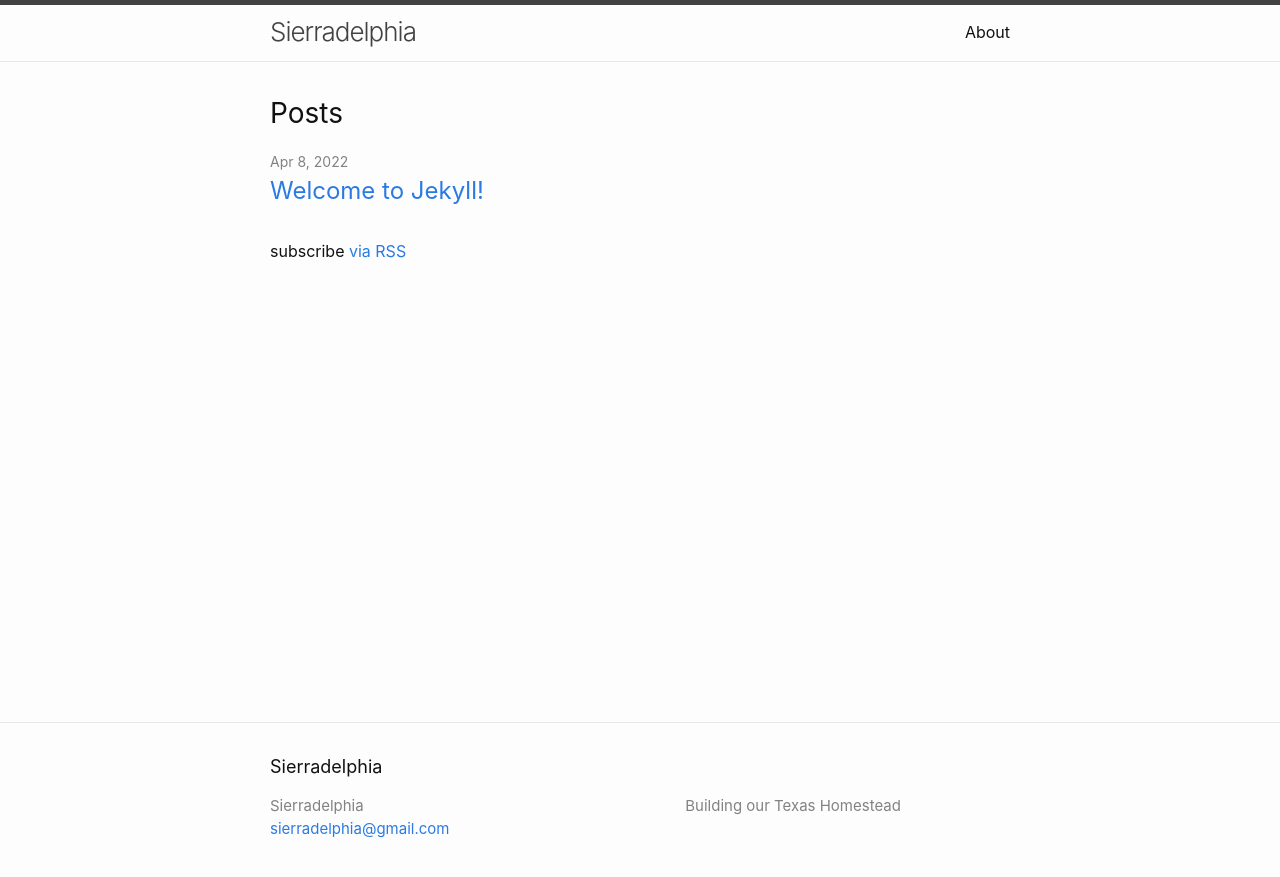
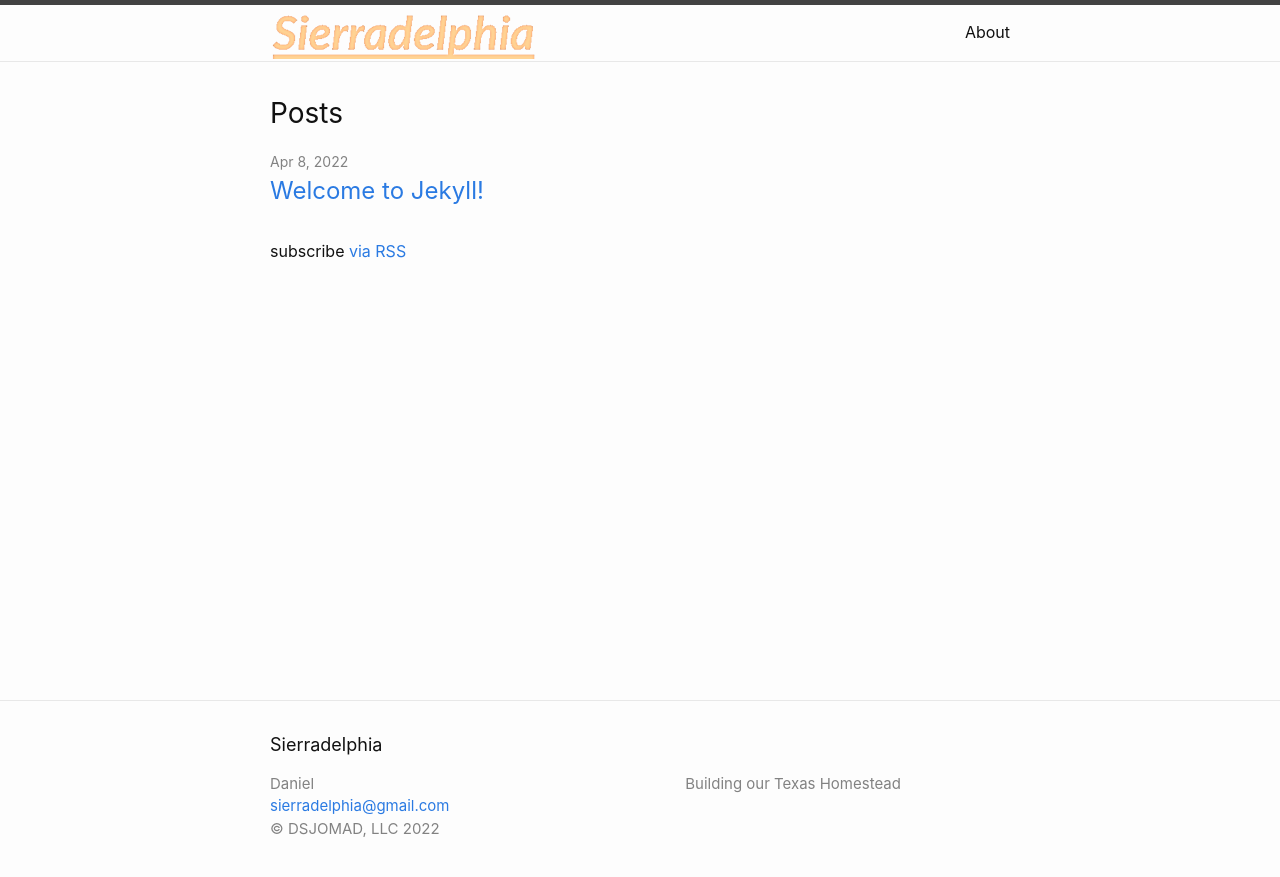
Before and after one commit to dsjomad/sierradelphia, a Jekyll site: the page built from index.md, in a window 1280 px wide. Shown: the top 877 px of the page. Built offline with Jekyll 4.4.1, drawn with Linux system fonts in a browser that asks for light colours.

Commit message:
completed all branding activities

```diff
--- a/_config.yml
+++ b/_config.yml
@@ -22,6 +22,20 @@ url: "https://dsjomad.github.io" # the base hostname & protocol for your site, e
 #twitter_username: jekyllrb
 #github_username:  jekyll
 
+# Fields minima uses, but are not defaulted with the jekyll new command.
+# Author is the default for posts, the Atom feed, and is used in the footer.
+author: Daniel
+
+# New fields not defaulted by Jekyll-new with the minima theme
+# Add a copyright. A copyright symbol and year will be added automatically
+# copyright: Company Name, Inc.
+copyright: DSJOMAD, LLC
+# title-logo is a new field that, when used, displays a logo
+# instead of custom text. Ideally, image is 50px high and takes up
+# minimal horizontal space. Tested with a new root “images” folder e.g.:
+# tiltle-logo: /images/my-logo.png (or JPG, etc.)
+title-logo: /images/title-logo.png
+
 # Build settings
 markdown: kramdown
 # Removed minima theme since it is now a regular theme.
--- a/_includes/footer.html
+++ b/_includes/footer.html
@@ -18,6 +18,9 @@
             {%- if site.email -%}
             <li><a class="u-email" href="mailto:{{ site.email }}">{{ site.email }}</a></li>
             {%- endif -%}
+            {%- if site.copyright -%}
+            <li>&copy; {{ site.copyright }} {{ 'now' | date: "%Y" }}</li>
+            {%- endif -%}
         </ul>
       </div>
 
--- a/_includes/header.html
+++ b/_includes/header.html
@@ -3,7 +3,18 @@
   <div class="wrapper">
     {%- assign default_paths = site.pages | map: "path" -%}
     {%- assign page_paths = site.header_pages | default: default_paths -%}
+    <!-- Original title display code from the minima theme.
     <a class="site-title" rel="author" href="{{ "/" | relative_url }}">{{ site.title | escape }}</a>
+    -->
+    <!-- Custom add title or title logo -->
+    <a class="site-title" rel="author" href="{{ "/" | relative_url }}">
+      {% if site.title-logo -%}
+       <img src="{{ site.title-logo | relative_url }} " alt="{{ site.title | escape }}"></img>
+       {%- else -%}
+         {{ site.title | escape }}
+      {%- endif -%}
+     </a>
+    <!-- end title or title logo -->
 
     {%- if page_paths -%}
       <nav class="site-nav">
```
Also changed, not shown: Gemfile.lock, images/SierradelphiaBabyBlue.png (added), images/SierradelphiaGreen.png (added), images/SierradelphiaOrange.png (added), images/title-logo.png (added).
